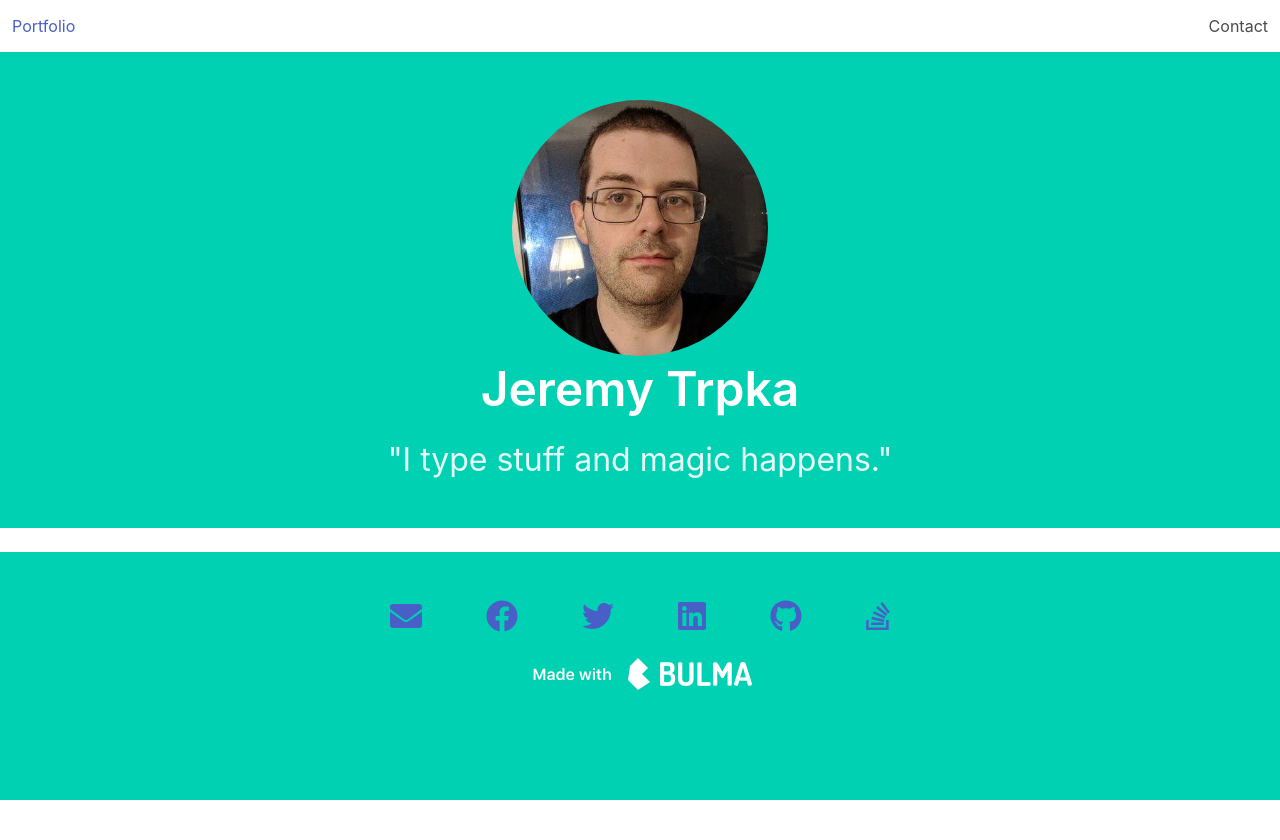
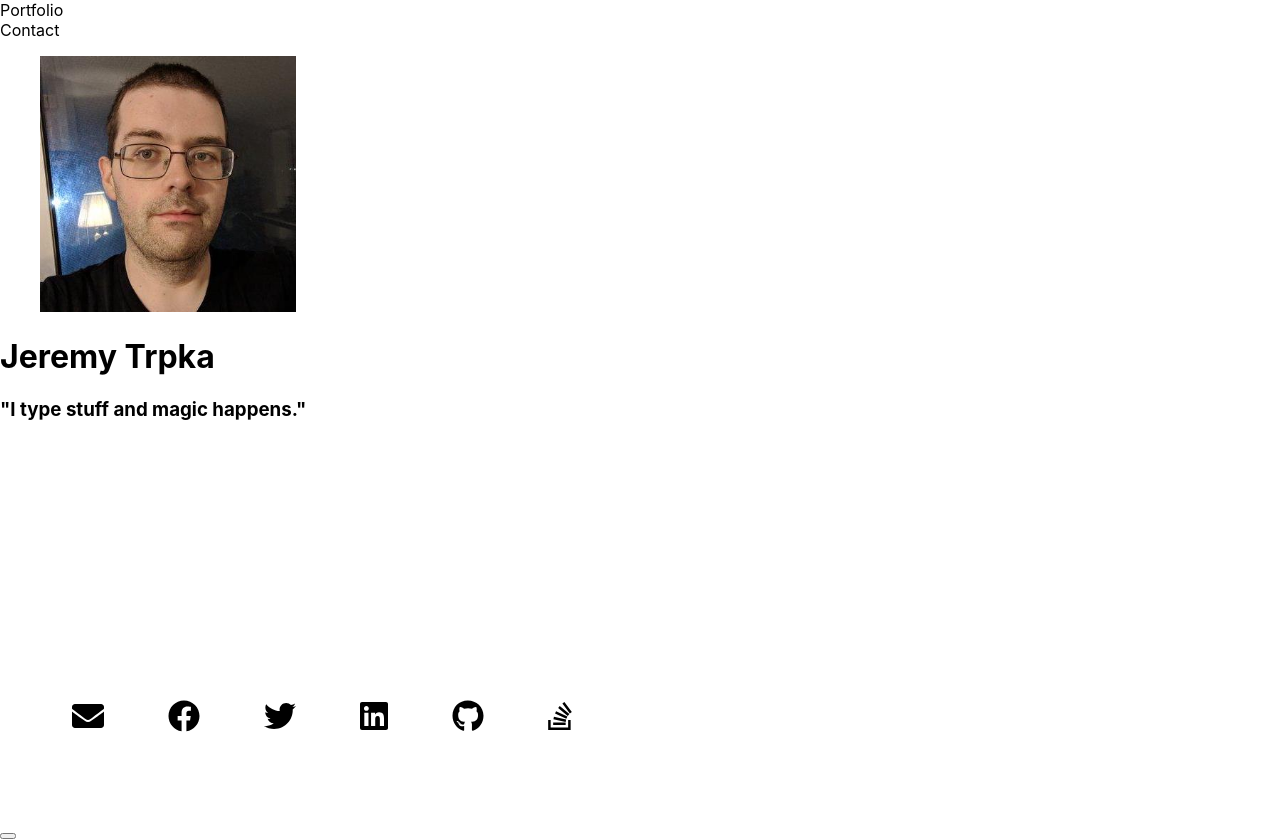
Before and after one commit to jtrpka0912/portfolio.jtrpka0912.nextjs, a Next.js app: page / in a window 1280 px wide. Before the commit the page ends 800 px from the top, so only its background shows below. Built offline with nearby package versions, Linux system fonts and the light colour scheme.

Commit message:
Temporarily disable Bulma styles.

```diff
--- a/styles/index.scss
+++ b/styles/index.scss
@@ -1,6 +1,6 @@
 // Global
 @import './globals.css';
-@import './bulma.min.css';
+// @import './bulma.min.css';
 
 // Layout
 @import './layout';
```
